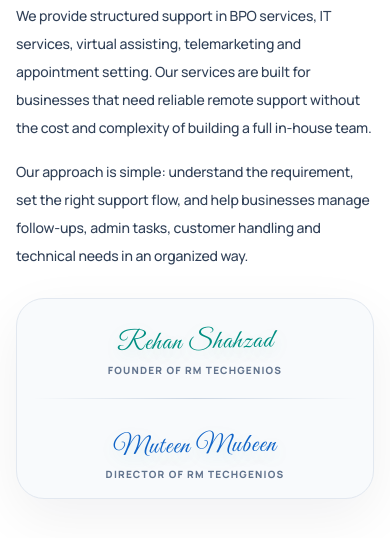
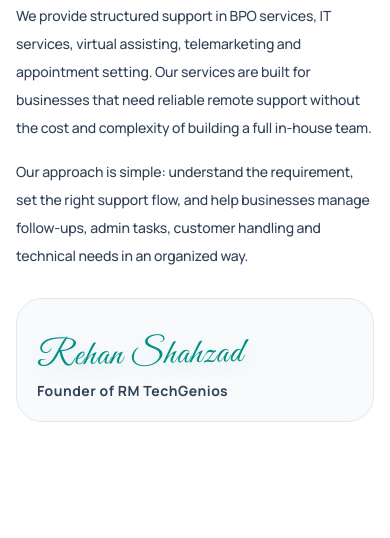
Before and after one commit to Aliomar-dev/Rm-TechGenios, a React (Vite) app: page / in a window 390 px wide. Shown: the part 1924-2462 px from the top of the page. Built offline with nearby package versions, Linux system fonts and the light colour scheme.

Commit message:
update contact phone number

```diff
--- a/src/App.jsx
+++ b/src/App.jsx
@@ -40,8 +40,10 @@
 import aboutImg from "./assets/about-company.jpg";
 
 const companyEmail = "RehanShahzad2023@gmail.com";
-const companyPhone = "+92-324 444 9592";
+const companyPhone = "+92 324 444 9592";
 const companyPhoneLink = "+923244449592";
+const secondaryCompanyPhone = "+92 317 468 8346";
+const secondaryCompanyPhoneLink = "+923174688346";
 const companyAddress =
   "Office No. 1609, 16th floor, All Hafeez Executive Firdous Market Gulberg III, Lahore, Pakistan.";
 const companyMapLink =
@@ -462,74 +464,37 @@
   );
 }
 
-function SignatureName({
-  fullName,
-  startDelay = 0,
-  colorClass = "text-[#008f82]",
-}) {
+function SignatureName() {
   const ref = useRef(null);
-  const isMobile = useIsMobile();
-  const isInView = useInView(ref, { once: false, amount: isMobile ? 0.25 : 0.55 });
+  const isInView = useInView(ref, { once: false, amount: 0.65 });
+  const fullName = "Rehan Shahzad";
   const [typedName, setTypedName] = useState("");
 
   useEffect(() => {
     if (!isInView) {
       setTypedName("");
-      return undefined;
+      return;
     }
 
     let index = 0;
-    let interval;
     setTypedName("");
 
-    const timeout = setTimeout(() => {
-      interval = setInterval(() => {
+    const interval = setInterval(() => {
       index += 1;
       setTypedName(fullName.slice(0, index));
       if (index >= fullName.length) clearInterval(interval);
-      }, isMobile ? 28 : 42);
-    }, startDelay);
-
-    return () => {
-      clearTimeout(timeout);
-      if (interval) clearInterval(interval);
-    };
-  }, [isInView, fullName, startDelay, isMobile]);
+    }, 86);
+
+    return () => clearInterval(interval);
+  }, [isInView]);
 
   return (
     <div
       ref={ref}
-      className={`signature-font signature-name inline-flex min-h-[40px] items-end whitespace-nowrap text-[26px] leading-none sm:min-h-[48px] sm:text-[34px] lg:text-[39px] xl:text-[42px] ${colorClass}`}
+      className="signature-font signature-name inline-flex min-h-[54px] items-end text-[35px] leading-none text-[#008f82] sm:text-[43px] lg:text-[50px]"
     >
       {typedName}
-    </div>
-  );
-}
-
-function LeadershipSignatures() {
-  return (
-    <div className="mt-7 rounded-[28px] border border-slate-200 bg-slate-50 p-4 shadow-[0_18px_55px_rgba(15,23,42,0.06)] sm:p-5">
-      <div className="grid gap-5 md:grid-cols-[1fr_auto_1fr] md:items-center md:gap-6">
-        <div className="text-center md:text-left">
-          <SignatureName fullName="Rehan Shahzad" />
-          <p className="mt-2 whitespace-nowrap text-[10px] font-black uppercase tracking-[0.12em] text-slate-500 sm:text-xs lg:text-[13px]">
-            Founder of RM TechGenios
-          </p>
-        </div>
-
-        <div className="h-px w-full bg-gradient-to-r from-transparent via-slate-300 to-transparent md:h-24 md:w-px md:bg-gradient-to-b" />
-
-        <div className="text-center md:text-left">
-          <SignatureName
-            fullName="Muteen Mubeen"
-            startDelay={980}
-            colorClass="text-[#0f63c7]"
-          />
-          <p className="mt-2 whitespace-nowrap text-[10px] font-black uppercase tracking-[0.12em] text-slate-500 sm:text-xs lg:text-[13px]">
-            Director of RM TechGenios
-          </p>
-        </div>
-      </div>
+      <span className="signature-cursor ml-1 inline-block h-[30px] w-[2px] bg-[#008f82] sm:h-[38px]" />
     </div>
   );
 }
@@ -693,19 +658,6 @@
   );
 }
 
-
-function LogoImage({ className = "", loading = "lazy" }) {
-  return (
-    <img
-      src={logo}
-      alt="RM TechGenios Logo"
-      loading={loading}
-      decoding="async"
-      className={className}
-    />
-  );
-}
-
 function SocialIcon({ item, dark = false }) {
   return (
     <a
@@ -726,7 +678,6 @@
   menuOpen,
   setMenuOpen,
   navDark,
-  showDesktopLogo,
   closeMenu,
   openContactPage,
   goHome,
@@ -774,7 +725,7 @@
               className="hidden min-w-0 items-center gap-3 text-white lg:flex"
             >
               <AnimatePresence initial={false}>
-                {showDesktopLogo && (
+                {navDark && (
                   <motion.img
                     key="desktop-navbar-logo"
                     src={logo}
@@ -801,8 +752,11 @@
               onClick={() => goHome("#home")}
               className="flex min-w-0 items-center gap-3 text-white lg:hidden"
             >
-              <LogoImage
+              <img
+                src={logo}
+                alt="RM TechGenios Logo"
                 loading="eager"
+                decoding="async"
                 className="h-10 w-10 shrink-0 object-contain drop-shadow-[0_10px_22px_rgba(0,0,0,0.25)] sm:h-11 sm:w-11"
               />
 
@@ -812,7 +766,7 @@
                 </strong>
 
                 <small className="mt-1 hidden text-[10px] font-black uppercase tracking-[0.22em] text-cyan-300 sm:block">
-                  Digital Agency
+                  BPO & IT Support
                 </small>
               </span>
             </button>
@@ -863,8 +817,11 @@
           >
             <div className="mb-3 flex items-center justify-between rounded-2xl border border-white/10 bg-white/[0.06] p-3">
               <div className="flex min-w-0 items-center gap-3">
-                <LogoImage
+                <img
+                  src={logo}
+                  alt="RM TechGenios Logo"
                   loading="eager"
+                  decoding="async"
                   className="h-11 w-11 shrink-0 object-contain drop-shadow-[0_10px_22px_rgba(0,0,0,0.25)]"
                 />
 
@@ -1206,12 +1163,21 @@
                 {companyEmail}
               </a>
 
+              <div className="grid gap-1">
                 <a
                   href={`tel:${companyPhoneLink}`}
                   className="transition hover:text-cyan-300"
                 >
                   {companyPhone}
                 </a>
+
+                <a
+                  href={`tel:${secondaryCompanyPhoneLink}`}
+                  className="transition hover:text-cyan-300"
+                >
+                  {secondaryCompanyPhone}
+                </a>
+              </div>
 
               <a
                 href={companyMapLink}
@@ -1276,6 +1242,35 @@
         </div>
       </div>
     </a>
+  );
+}
+
+function ContactPhoneCard() {
+  return (
+    <div className="group rounded-[24px] border border-white/10 bg-white/[0.06] p-5 backdrop-blur transition hover:-translate-y-1 hover:bg-white/[0.1]">
+      <div className="flex items-start gap-4">
+        <span className="grid h-12 w-12 shrink-0 place-items-center rounded-2xl bg-gradient-to-br from-cyan-400 to-blue-600 text-white">
+          <FiPhone />
+        </span>
+
+        <div>
+          <h4 className="font-heading font-black">Call / WhatsApp</h4>
+
+          <div className="mt-1 grid gap-1 text-sm leading-6 text-white/60 group-hover:text-white sm:text-base">
+            <a href={`tel:${companyPhoneLink}`} className="transition hover:text-cyan-300">
+              {companyPhone}
+            </a>
+
+            <a
+              href={`tel:${secondaryCompanyPhoneLink}`}
+              className="transition hover:text-cyan-300"
+            >
+              {secondaryCompanyPhone}
+            </a>
+          </div>
+        </div>
+      </div>
+    </div>
   );
 }
 
@@ -1325,12 +1320,7 @@
               </p>
 
               <div className="mt-8 grid gap-4">
-                <ContactInfoCard
-                  href={`tel:${companyPhoneLink}`}
-                  icon={<FiPhone />}
-                  title="Call / WhatsApp"
-                  text={companyPhone}
-                />
+                <ContactPhoneCard />
 
                 <ContactInfoCard
                   href={`mailto:${companyEmail}`}
@@ -1459,7 +1449,6 @@
 
   const [menuOpen, setMenuOpen] = useState(false);
   const [navDark, setNavDark] = useState(initialPage.page !== "home");
-  const [showDesktopLogo, setShowDesktopLogo] = useState(initialPage.page !== "home");
   const [showTop, setShowTop] = useState(false);
   const [activePage, setActivePage] = useState(initialPage.page);
   const [legalPage, setLegalPage] = useState(initialPage.legal);
@@ -1478,21 +1467,8 @@
   const { scrollY, scrollYProgress } = useScroll();
 
   useMotionValueEvent(scrollY, "change", (latest) => {
-    const isHomePage = activePage === "home";
-    setNavDark(latest > 540 || !isHomePage);
+    setNavDark(latest > 540 || activePage !== "home");
     setShowTop(latest > 520);
-
-    if (!isHomePage) {
-      setShowDesktopLogo(true);
-      return;
-    }
-
-    const heroSection = document.getElementById("home");
-    const heroFinished = heroSection
-      ? heroSection.getBoundingClientRect().bottom <= 88
-      : latest >= window.innerHeight - 90;
-
-    setShowDesktopLogo(heroFinished);
   });
 
   useEffect(() => {
@@ -1509,7 +1485,6 @@
       setLegalPage(pageData.legal);
       setMenuOpen(false);
       setNavDark(pageData.page !== "home");
-      setShowDesktopLogo(pageData.page !== "home");
     };
 
     window.addEventListener("popstate", handlePopState);
@@ -1522,16 +1497,7 @@
   useEffect(() => {
     if (activePage !== "home") {
       setNavDark(true);
-      setShowDesktopLogo(true);
-      return;
-    }
-
-    const heroSection = document.getElementById("home");
-    const heroFinished = heroSection
-      ? heroSection.getBoundingClientRect().bottom <= 88
-      : window.scrollY >= window.innerHeight - 90;
-
-    setShowDesktopLogo(heroFinished);
+    }
   }, [activePage]);
 
   const heroY = useTransform(scrollYProgress, [0, 0.35], [0, isMobile ? -25 : -70]);
@@ -1548,7 +1514,6 @@
     setLegalPage(legal);
     setMenuOpen(false);
     setNavDark(true);
-    setShowDesktopLogo(true);
     window.history.pushState({}, "", url);
     window.scrollTo({ top: 0, behavior: "smooth" });
   };
@@ -1557,7 +1522,6 @@
     setActivePage("home");
     setLegalPage(null);
     setMenuOpen(false);
-    setShowDesktopLogo(false);
     window.history.pushState({}, "", "/");
 
     setTimeout(() => {
@@ -1677,7 +1641,6 @@
         menuOpen={menuOpen}
         setMenuOpen={setMenuOpen}
         navDark={navDark}
-        showDesktopLogo={showDesktopLogo}
         closeMenu={closeMenu}
         openContactPage={openContactPage}
         goHome={goHome}
@@ -1744,7 +1707,7 @@
       key={item.name}
       initial={{ opacity: 0, x: -24 }}
       animate={{ opacity: 1, x: 0 }}
-      transition={{ delay: 0.52 + index * 0.08, duration: 0.36 }}
+      transition={{ delay: 0.7 + index * 0.08, duration: 0.45 }}
       whileHover={{ x: 8, scale: 1.05 }}
       className="group relative flex h-8 w-8 items-center justify-center"
     >
@@ -1972,7 +1935,13 @@
                   </p>
                 </div>
 
-                <LeadershipSignatures />
+                <div className="mt-7 rounded-[26px] border border-slate-200 bg-slate-50 p-5">
+                  <SignatureName />
+
+                  <p className="mt-2 text-sm font-bold tracking-[0.5px] text-slate-700 sm:text-[16px]">
+                    Founder of RM TechGenios
+                  </p>
+                </div>
               </motion.div>
             </div>
           </section>
@@ -2325,7 +2294,11 @@
         <div className="grid gap-10 border-b border-white/15 pb-12 lg:grid-cols-[1.15fr_0.75fr_1.25fr] lg:gap-12">
           <Reveal>
             <div className="flex items-center gap-4">
-              <LogoImage
+              <img
+                src={logo}
+                alt="RM TechGenios Logo"
+                loading="lazy"
+                decoding="async"
                 className="h-14 w-14 rounded-2xl bg-white object-contain p-1"
               />
 
@@ -2400,15 +2373,24 @@
                 </p>
               </a>
 
-              <a href={`tel:${companyPhoneLink}`} className="group flex gap-4">
+              <div className="group flex gap-4">
                 <span className="grid h-11 w-11 shrink-0 place-items-center rounded-2xl bg-white/15 text-white backdrop-blur transition group-hover:bg-white group-hover:text-blue-600">
                   <FiPhone />
                 </span>
 
-                <p className="leading-7 text-white/75 transition group-hover:text-white">
+                <div className="grid gap-1 leading-7 text-white/75 transition group-hover:text-white">
+                  <a href={`tel:${companyPhoneLink}`} className="transition hover:text-cyan-300">
                     {companyPhone}
-                </p>
                   </a>
+
+                  <a
+                    href={`tel:${secondaryCompanyPhoneLink}`}
+                    className="transition hover:text-cyan-300"
+                  >
+                    {secondaryCompanyPhone}
+                  </a>
+                </div>
+              </div>
 
               <a href={`mailto:${companyEmail}`} className="group flex gap-4">
                 <span className="grid h-11 w-11 shrink-0 place-items-center rounded-2xl bg-white/15 text-white backdrop-blur transition group-hover:bg-white group-hover:text-blue-600">
```
Also changed, not shown: src/assets/RM_TechGenios_transparent.svg (deleted), src/assets/logo.jpeg (deleted). Lines whose indentation alone changed are shown as unchanged.
